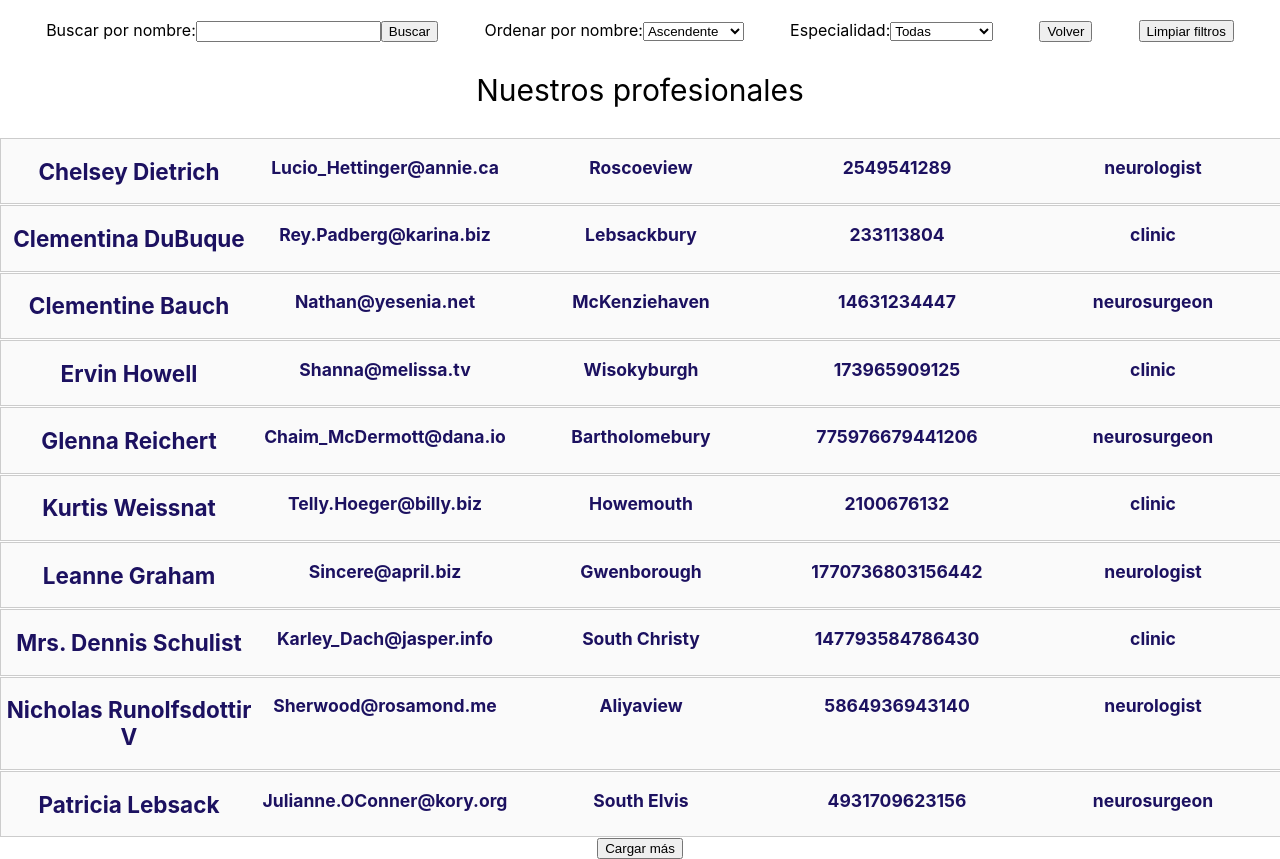
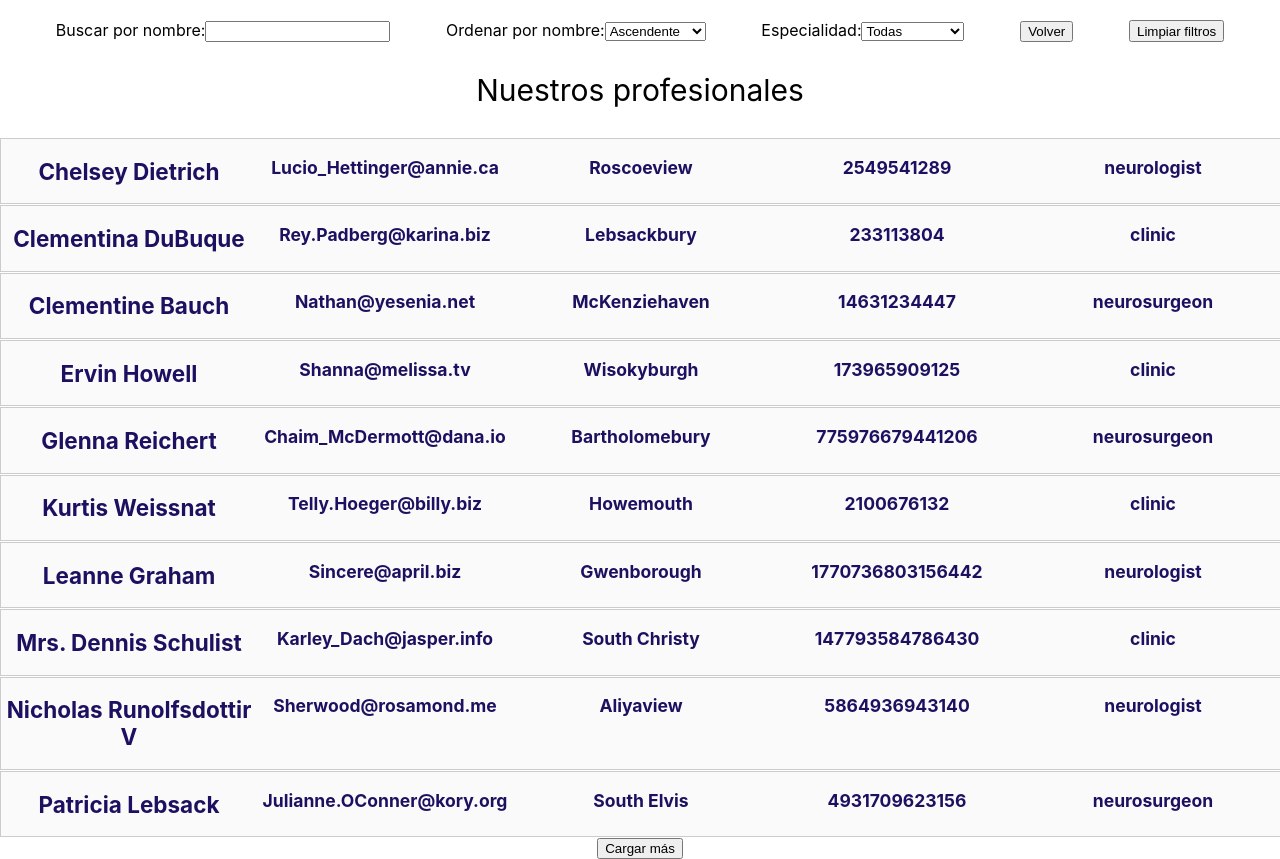
Before and after one commit to VickyDuarte1/Brainly-Front, a React (Create React App) app in the folder client/: page /doctors in a window 1280 px wide. Built offline with nearby package versions, Linux system fonts and the light colour scheme.

Commit message:
adiosbutonsearch

```diff
--- a/client/src/Components/NavBar/SearchBar.jsx
+++ b/client/src/Components/NavBar/SearchBar.jsx
@@ -22,7 +22,7 @@ export default function SearchBar(props) {
           Buscar por nombre:
           <input type="text" value={searchTerm} onChange={handleInputChange} />
         </label>
-        <button type="submit">Buscar</button>
+
       </form>
     );
   }
```
